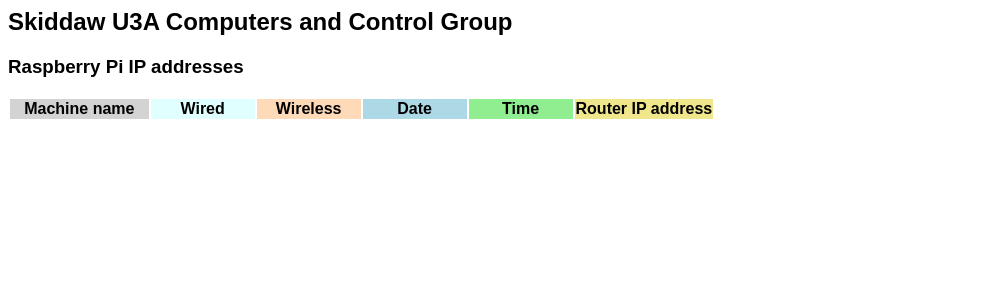
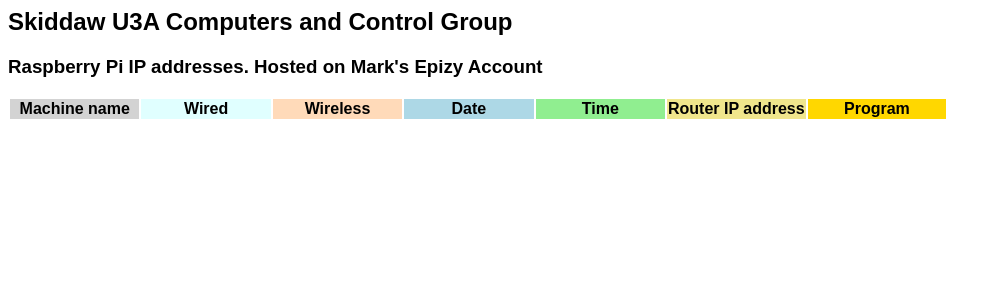
Before and after one commit to mark4664/rpi-utils-c2, a PHP site: page / in a window 1280 px wide. Shown: the top 300 px of the page, without its empty margins (0-1000 px from the left). Run offline with PHP 8.4, Linux system fonts and the light colour scheme; lists and menus that the app fills with data are empty.

Commit message:
Revised index.php with extra field

```diff
--- a/index.php
+++ b/index.php
@@ -6,24 +6,26 @@
 <?php
 
 echo "<h2>Skiddaw U3A Computers and Control Group</h2>\n";
-echo "<h3>Raspberry Pi IP addresses</h3>\n";
+echo "<h3>Raspberry Pi IP addresses. Hosted on Mark's Epizy Account</h3>\n";
 
-$column_colours = ["lightgrey","lightcyan","peachpuff","lightblue","lightgreen","khaki"];
+$column_colours = ["lightgrey","lightcyan","peachpuff","lightblue","lightgreen","khaki","gold"];
 echo '<table style="text-align:center; border="0">';
 echo "\n";
 echo '<tr>';
 echo "\n";
-echo '<th width="20%" bgcolor= "'.$column_colours[0].'">Machine name</th>';
+echo '<th width="14%" bgcolor= "'.$column_colours[0].'">Machine name</th>';
 echo "\n";
-echo '<th width="15%" bgcolor= "'.$column_colours[1].'">Wired</th>';
+echo '<th width="14%" bgcolor= "'.$column_colours[1].'">Wired</th>';
 echo "\n";
-echo '<th width="15%" bgcolor= "'.$column_colours[2].'">Wireless</th>';
+echo '<th width="14%" bgcolor= "'.$column_colours[2].'">Wireless</th>';
 echo "\n";
-echo '<th width="15%" bgcolor= "'.$column_colours[3].'">Date</th>';
+echo '<th width="14%" bgcolor= "'.$column_colours[3].'">Date</th>';
 echo "\n";
-echo '<th width="15%" bgcolor= "'.$column_colours[4].'">Time</th>';
+echo '<th width="14%" bgcolor= "'.$column_colours[4].'">Time</th>';
 echo "\n";
-echo '<th width="20%" bgcolor= "'.$column_colours[5].'">Router IP address</th>';
+echo '<th width="15%" bgcolor= "'.$column_colours[5].'">Router IP address</th>';
+echo "\n";
+echo '<th width="15%" bgcolor= "'.$column_colours[6].'">Program</th>';
 echo "\n";
 echo '</tr>';
 echo "\n";
@@ -33,7 +35,7 @@
 # print_r($rpi_files);
 foreach ($rpi_files as  $key => $rpi_file) {
    # echo  $key ." =>" .$rpi_file;
-#   if ($rpi_file[10]!='p') {
+   if ($rpi_file[10]!='p') {
    $fh = fopen($rpi_file, "r") or die("Unable to open file!");
    $fcontents = fread($fh,filesize($rpi_file));
    $fitems = explode("\n",$fcontents);
@@ -44,7 +46,7 @@
                 echo '<td bgcolor= "'.$column_colours[3].'">'.$fitems[1]."</td>\n";
                 echo '<td bgcolor= "'.$column_colours[4].'">'.$fitems[2]."</td>\n";
                 echo '<td bgcolor= "'.$column_colours[5].'">';
-                if (count($fitems)==6)
+                if (count($fitems)==7)
                 {
                     echo($fitems[5]);
                 }
@@ -52,10 +54,11 @@
                 {
                     echo 'not known';
                 };
+                echo '<td bgcolor= "'.$column_colours[6].'">'.$fitems[6]."</td>\n";
                 echo "</td>\n";
                 echo "</tr>\n";
    fclose($fh);
- #  }
+   }
 }
 ?>
 </table>
```
Also changed, not shown: 1 other file.
